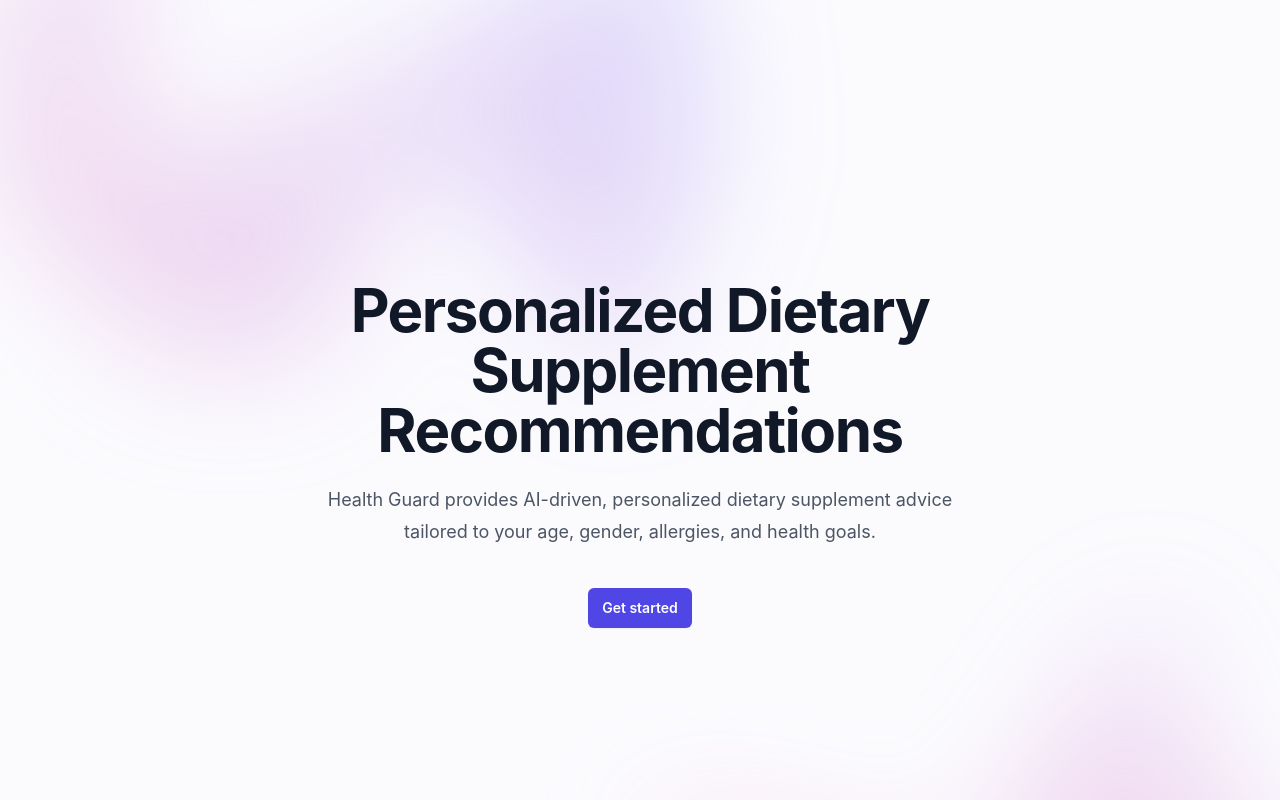
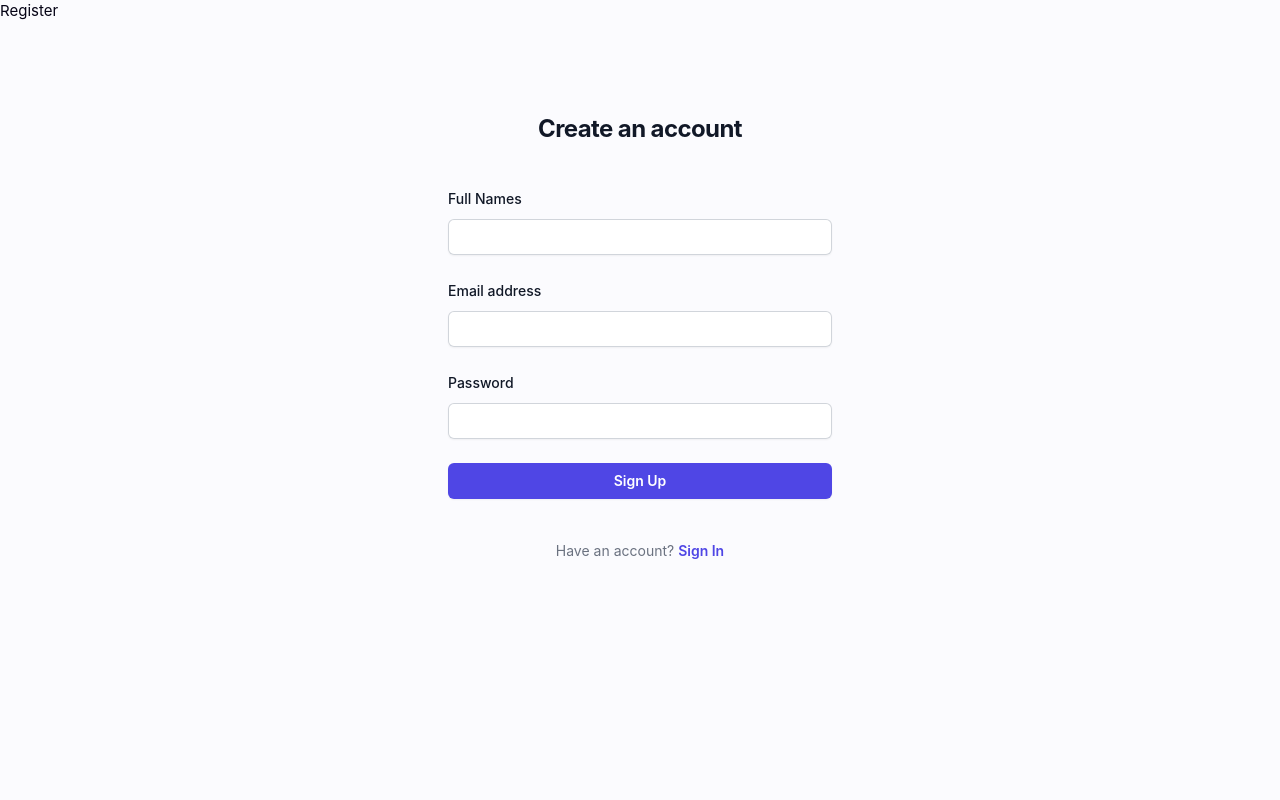
Before and after one commit to Mwakai/health-guard, a Vue app in the folder frontend/: page /auth/register in a window 1280 px wide. Shown: the top 800 px of the page. Built offline with nearby package versions, Linux system fonts and the light colour scheme.

Commit message:
feat: registration and login views and chores: cleanup for routes

```diff
--- a/frontend/package.json
+++ b/frontend/package.json
@@ -22,7 +22,7 @@
   "devDependencies": {
     "@rushstack/eslint-patch": "^1.8.0",
     "@tsconfig/node20": "^20.1.4",
-    "@types/node": "^20.14.5",
+    "@types/node": "^20.14.9",
     "@vitejs/plugin-vue": "^5.0.5",
     "@vue/eslint-config-prettier": "^9.0.0",
     "@vue/eslint-config-typescript": "^13.0.0",
--- a/frontend/src/App.vue
+++ b/frontend/src/App.vue
@@ -1,10 +1,9 @@
 <script setup lang="ts">
 import Navbar from './components/Navbar.vue'
-import Landingpage from './components/Landingpage.vue'
 </script>
 
 <template>
   <div id="app">
-    <Landingpage />
+    <router-view></router-view>
   </div>
 </template>
--- a/frontend/src/components/Landingpage.vue
+++ b/frontend/src/components/Landingpage.vue
@@ -40,14 +40,11 @@
           age, gender, allergies, and health goals.
         </p>
         <div class="mt-10 flex items-center justify-center gap-x-6">
-          <a
-            href="/auth/register"
+          <router-link
+            to="/auth/login"
             class="rounded-md bg-indigo-600 px-3.5 py-2.5 text-sm font-semibold text-white shadow-sm hover:bg-indigo-500 focus-visible:outline focus-visible:outline-2 focus-visible:outline-offset-2 focus-visible:outline-indigo-600"
-            >Get started</a
+            >Get started</router-link
           >
-          <!-- <a href="#" class="text-sm font-semibold leading-6 text-gray-900"
-            >Learn more <span aria-hidden="true">→</span></a
-          > -->
         </div>
       </div>
     </div>
--- a/frontend/src/main.ts
+++ b/frontend/src/main.ts
@@ -1,6 +1,6 @@
 import './assets/main.css'
-
 import { createApp } from 'vue'
 import App from './App.vue'
+import router from './router'
 
-createApp(App).mount('#app')
+createApp(App).use(router).mount('#app')
--- a/frontend/src/router/index.ts
+++ b/frontend/src/router/index.ts
@@ -1,9 +1,28 @@
 import { createRouter, createWebHistory } from 'vue-router'
+import Landingpage from '../components/Landingpage.vue'
+import Register from '../views/auth/Register.vue'
+import Login from '../views/auth/Login.vue'
 
-const routes = []
+const routes = [
+  {
+    path: '/',
+    name: 'Landingpage',
+    component: Landingpage
+  },
+  {
+    path: '/auth/register',
+    name: 'Register',
+    component: Register
+  },
+  {
+    path: '/auth/login',
+    name: 'Login',
+    component: Login
+  }
+]
 
 const router = createRouter({
-  history: createWebHistory(process.env.BASE_URL),
+  history: createWebHistory(),
   routes
 })
 
--- a/frontend/src/views/auth/Login.vue
+++ b/frontend/src/views/auth/Login.vue
@@ -1,5 +1,72 @@
 <script setup lang="ts"></script>
 
 <template>
-  <h1>Login View</h1>
+  <h1>Login</h1>
+  <div class="flex min-h-full flex-1 flex-col justify-center px-6 py-12 lg:px-8">
+    <div class="sm:mx-auto sm:w-full sm:max-w-sm">
+      <h2 class="mt-10 text-center text-2xl font-bold leading-9 tracking-tight text-gray-900">
+        Welcome back!
+      </h2>
+    </div>
+
+    <div class="mt-10 sm:mx-auto sm:w-full sm:max-w-sm">
+      <form class="space-y-6" action="#" method="POST">
+        <div>
+          <label for="email" class="block text-sm font-medium leading-6 text-gray-900"
+            >Email address</label
+          >
+          <div class="mt-2">
+            <input
+              id="email"
+              name="email"
+              type="email"
+              autocomplete="email"
+              class="block w-full rounded-md border-0 py-1.5 text-gray-900 shadow-sm ring-1 ring-inset ring-gray-300 placeholder:text-gray-400 focus:ring-2 focus:ring-inset focus:ring-indigo-600 sm:text-sm sm:leading-6"
+            />
+          </div>
+        </div>
+
+        <div>
+          <div class="flex items-center justify-between">
+            <label for="password" class="block text-sm font-medium leading-6 text-gray-900"
+              >Password</label
+            >
+            <div class="text-sm">
+              <a href="#" class="font-semibold text-indigo-600 hover:text-indigo-500"
+                >Forgot password?</a
+              >
+            </div>
+          </div>
+          <div class="mt-2">
+            <input
+              id="password"
+              name="password"
+              type="password"
+              autocomplete="current-password"
+              class="block w-full rounded-md border-0 py-1.5 text-gray-900 shadow-sm ring-1 ring-inset ring-gray-300 placeholder:text-gray-400 focus:ring-2 focus:ring-inset focus:ring-indigo-600 sm:text-sm sm:leading-6"
+            />
+          </div>
+        </div>
+
+        <div>
+          <button
+            type="submit"
+            class="flex w-full justify-center rounded-md bg-indigo-600 px-3 py-1.5 text-sm font-semibold leading-6 text-white shadow-sm hover:bg-indigo-500 focus-visible:outline focus-visible:outline-2 focus-visible:outline-offset-2 focus-visible:outline-indigo-600"
+          >
+            Sign in
+          </button>
+        </div>
+      </form>
+
+      <p class="mt-10 text-center text-sm text-gray-500">
+        Don't have an account?
+        {{ ' ' }}
+        <router-link
+          to="/auth/register"
+          class="font-semibold leading-6 text-indigo-600 hover:text-indigo-500"
+          >Get started</router-link
+        >
+      </p>
+    </div>
+  </div>
 </template>
--- a/frontend/src/views/auth/Register.vue
+++ b/frontend/src/views/auth/Register.vue
@@ -1,5 +1,84 @@
 <script setup lang="ts"></script>
 
 <template>
-  <h1>Register View</h1>
+  <h1>Register</h1>
+  <div class="flex min-h-full flex-1 flex-col justify-center px-6 py-12 lg:px-8">
+    <div class="sm:mx-auto sm:w-full sm:max-w-sm">
+      <h2 class="mt-10 text-center text-2xl font-bold leading-9 tracking-tight text-gray-900">
+        Create an account
+      </h2>
+    </div>
+
+    <div class="mt-10 sm:mx-auto sm:w-full sm:max-w-sm">
+      <form class="space-y-6" action="#" method="POST">
+        <div>
+          <label for="name" class="block text-sm font-medium leading-6 text-gray-900"
+            >Full Names</label
+          >
+          <div class="mt-2">
+            <input
+              id="name"
+              name="name"
+              type="name"
+              autocomplete="name"
+              required=""
+              class="block w-full rounded-md border-0 py-1.5 text-gray-900 shadow-sm ring-1 ring-inset ring-gray-300 placeholder:text-gray-400 focus:ring-2 focus:ring-inset focus:ring-indigo-600 sm:text-sm sm:leading-6"
+            />
+          </div>
+        </div>
+        <div>
+          <label for="email" class="block text-sm font-medium leading-6 text-gray-900"
+            >Email address</label
+          >
+          <div class="mt-2">
+            <input
+              id="email"
+              name="email"
+              type="email"
+              autocomplete="email"
+              required=""
+              class="block w-full rounded-md border-0 py-1.5 text-gray-900 shadow-sm ring-1 ring-inset ring-gray-300 placeholder:text-gray-400 focus:ring-2 focus:ring-inset focus:ring-indigo-600 sm:text-sm sm:leading-6"
+            />
+          </div>
+        </div>
+
+        <div>
+          <div class="flex items-center justify-between">
+            <label for="password" class="block text-sm font-medium leading-6 text-gray-900"
+              >Password</label
+            >
+          </div>
+          <div class="mt-2">
+            <input
+              id="password"
+              name="password"
+              type="password"
+              autocomplete="current-password"
+              required=""
+              class="block w-full rounded-md border-0 py-1.5 text-gray-900 shadow-sm ring-1 ring-inset ring-gray-300 placeholder:text-gray-400 focus:ring-2 focus:ring-inset focus:ring-indigo-600 sm:text-sm sm:leading-6"
+            />
+          </div>
+        </div>
+
+        <div>
+          <button
+            type="submit"
+            class="flex w-full justify-center rounded-md bg-indigo-600 px-3 py-1.5 text-sm font-semibold leading-6 text-white shadow-sm hover:bg-indigo-500 focus-visible:outline focus-visible:outline-2 focus-visible:outline-offset-2 focus-visible:outline-indigo-600"
+          >
+            Sign Up
+          </button>
+        </div>
+      </form>
+
+      <p class="mt-10 text-center text-sm text-gray-500">
+        Have an account?
+        {{ ' ' }}
+        <router-link
+          to="/auth/login"
+          class="font-semibold leading-6 text-indigo-600 hover:text-indigo-500"
+          >Sign In</router-link
+        >
+      </p>
+    </div>
+  </div>
 </template>
```
Also changed, not shown: 1 other file (tests, documents, lock files or other folders).
